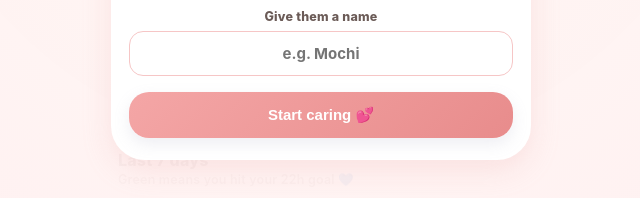
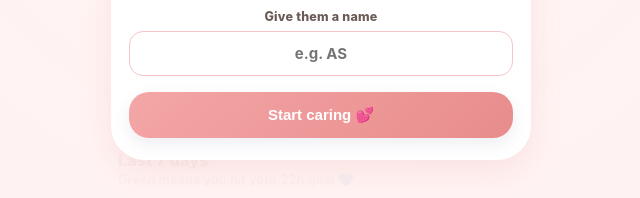
Before and after one commit to hethb/invis, a plain HTML site: page index.html in a window 1280 px wide. Both pictures are taken after a click on the button "Meet your Smiski 🌱". Shown: the part 499-697 px from the top of the page, 319-959 px from the left. Drawn offline with Linux system fonts and the light colour scheme.

Commit message:
Update pet name input and Smiski names

```diff
--- a/index.html
+++ b/index.html
@@ -551,7 +551,7 @@
     <div class="picker-sub">This little one grows stronger every day you wear your trays and change your bands — and grows tulips for you along the way. Keep them glowing 💕</div>
     <div class="picker-grid" id="pickerGrid"></div>
     <label class="picker-name-lbl">Give them a name</label>
-    <input id="petNameInput" class="picker-name" maxlength="14" placeholder="e.g. Mochi" />
+    <input id="petNameInput" class="picker-name" maxlength="14" placeholder="e.g. AS" />
     <button class="btn" id="pickerConfirm" onclick="confirmPet()" style="margin-top:16px">Start caring 💕</button>
     <button class="picker-close" id="pickerClose" onclick="closePicker()">maybe later</button>
   </div>
@@ -622,11 +622,11 @@ function mascotFallback(img,mood){
 }
 /* The Smiski pets she can adopt. id -> images/smiski-<id>.png */
 const PETS=[
-  {id:'idle',   label:'Yoga',     name:'Yuzu'},
-  {id:'happy',  label:'Beats',    name:'Beato'},
-  {id:'tulip',  label:'Sleepy',   name:'Dozy'},
-  {id:'kitty',  label:'Kitty',    name:'Mochi'},
-  {id:'reader', label:'Bookworm', name:'Bean'}
+  {id:'idle',   label:'Yoga',     name:'AS'},
+  {id:'happy',  label:'Beats',    name:'Max'},
+  {id:'tulip',  label:'Sleepy',   name:'Nikki'},
+  {id:'kitty',  label:'Kitty',    name:'Mike'},
+  {id:'reader', label:'Bookworm', name:'Haalaand'}
 ];
 function petImg(species){
   const s=PETS.some(p=>p.id===species)?species:'idle';
```
